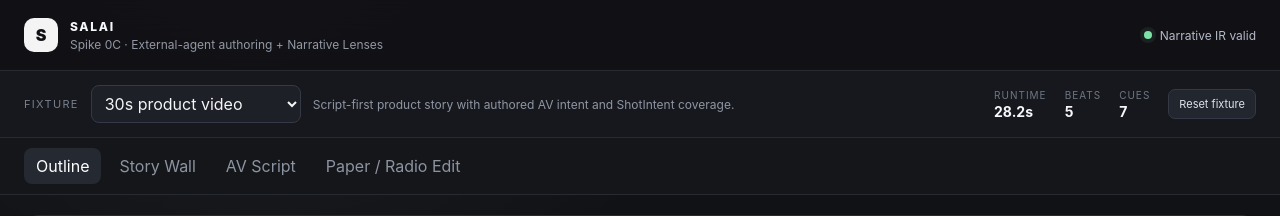
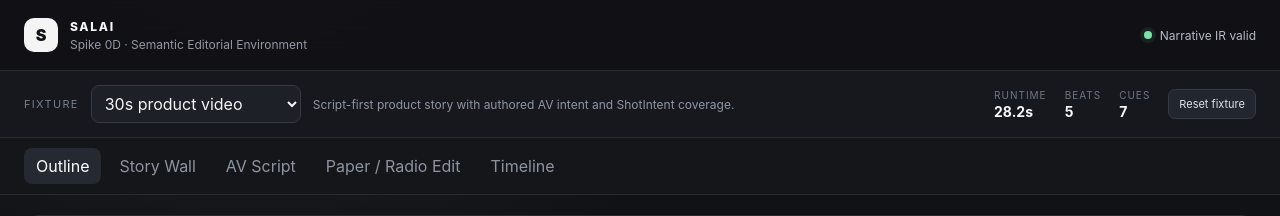
Before and after one commit to kimda90/salai, a React (Vite) app in the folder packages/spike-demo/: page / in a window 1280 px wide. Shown: the top 216 px of the page. Built offline with nearby package versions, Linux system fonts and the light colour scheme.

Commit message:
0D.1 add semantic timeline to Salai UI

```diff
--- a/packages/spike-demo/src/App.tsx
+++ b/packages/spike-demo/src/App.tsx
@@ -6,6 +6,7 @@ import { FIXTURES, getFixtureDefinition } from "./fixtures";
 import { formatDuration, getDurationEstimate } from "./model-utils";
 import { Outline } from "./Outline";
 import { PaperEdit } from "./PaperEdit";
+import { SemanticTimeline } from "./SemanticTimeline";
 import { StoryWall } from "./StoryWall";
 
 const SURFACES = [
@@ -13,6 +14,7 @@ const SURFACES = [
   { key: "story-wall", label: "Story Wall" },
   { key: "av-script", label: "AV Script" },
   { key: "paper-edit", label: "Paper / Radio Edit" },
+  { key: "timeline", label: "Timeline" },
 ] as const;
 
 function FeedbackPanel() {
@@ -71,7 +73,7 @@ export function App() {
           <span className="brand-mark">S</span>
           <div>
             <div className="brand-name">SALAI</div>
-            <div className="brand-subtitle">Spike 0C · External-agent authoring + Narrative Lenses</div>
+            <div className="brand-subtitle">Spike 0D · Semantic Editorial Environment</div>
           </div>
         </div>
         <div className="topbar-status">
@@ -132,7 +134,7 @@ export function App() {
         </div>
       </section>
 
-      <nav className="surface-tabs" aria-label="Narrative Lenses">
+      <nav className="surface-tabs" aria-label="Creative surfaces">
         {SURFACES.map((surface) => (
           <button
             type="button"
@@ -152,6 +154,7 @@ export function App() {
         {state.activeSurface === "story-wall" ? <StoryWall /> : null}
         {state.activeSurface === "av-script" ? <AVScript /> : null}
         {state.activeSurface === "paper-edit" ? <PaperEdit /> : null}
+        {state.activeSurface === "timeline" ? <SemanticTimeline /> : null}
       </main>
 
       <footer className="app-footer">
```
